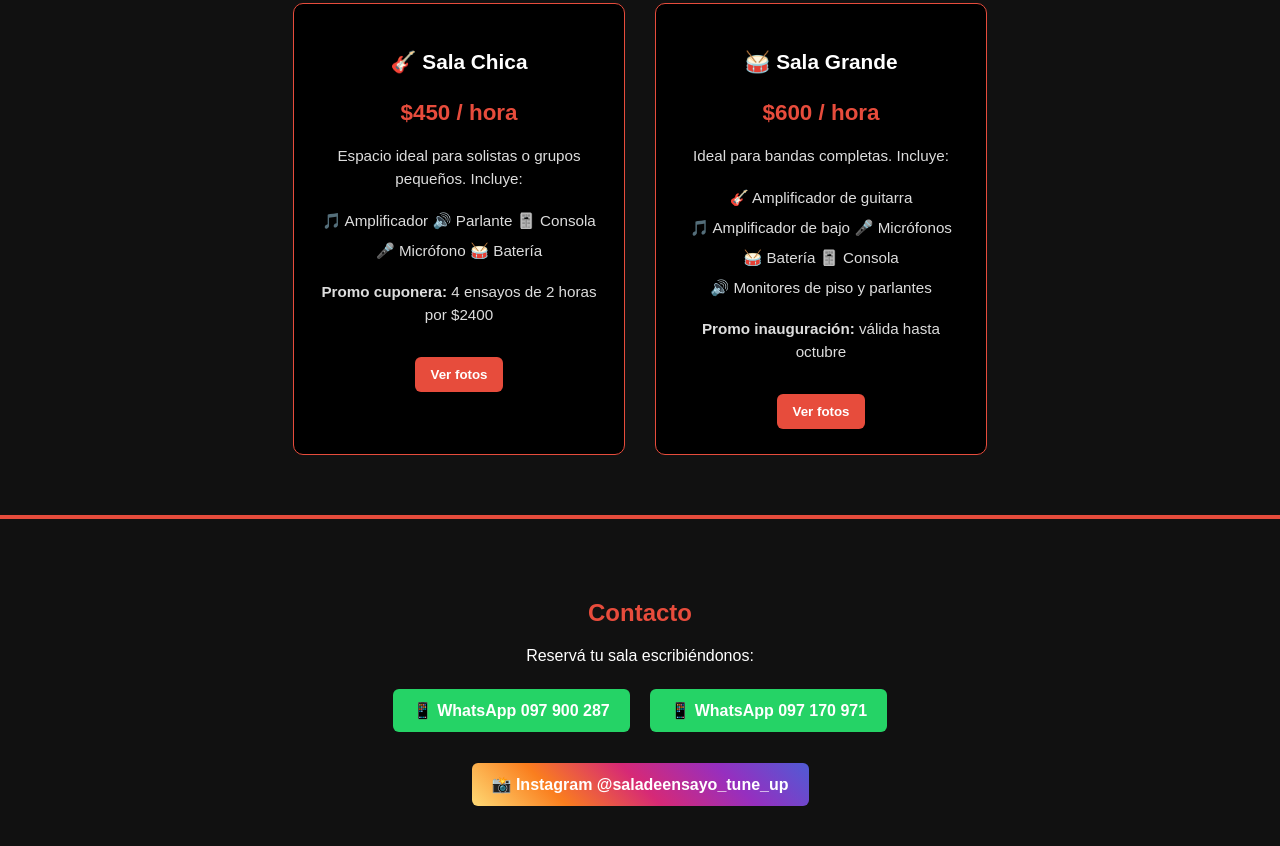
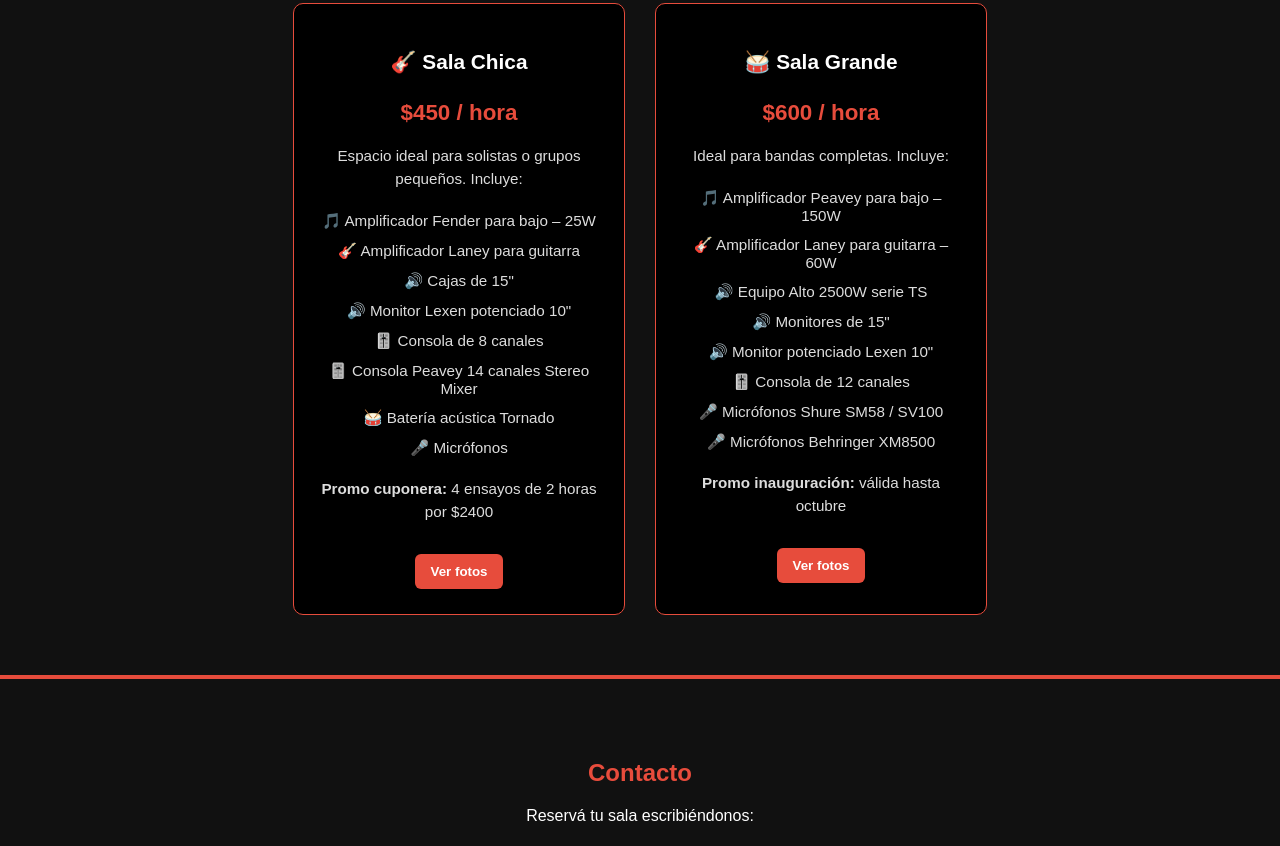
Before and after one commit to valenojeda/tuneup, a plain HTML site: page index.html in a window 1280 px wide. Shown: the part 1552-2398 px from the top of the page. Drawn offline with Linux system fonts and the light colour scheme.

Commit message:
horarios y salas

```diff
--- a/index.html
+++ b/index.html
@@ -11,16 +11,16 @@
  <!-- Navbar -->
 <nav class="navbar">
   <div class="logo tuneup">TUNE UP</div>
-  <button class="menu-toggle">☰</button> <!-- Botón hamburguesa -->
+  <button class="menu-toggle">☰</button>
   <ul class="menu">
     <li><a href="#bienvenida">Inicio</a></li>
     <li><a href="#precios">Precios</a></li>
     <li><a href="#contacto">Contacto</a></li>
     <li><a href="#videos" onclick="mostrarVideos()">Videos</a></li>
     <li><a href="#direccion">Cómo llegar</a></li>
+ <li class="horarios">⏰Lunes a sábado 10 a 22</li>
   </ul>
 </nav>
-
 
   <!-- Portada -->
   <header class="hero">
@@ -51,11 +51,14 @@
       <p class="precio">$450 / hora</p>
       <p>Espacio ideal para solistas o grupos pequeños. Incluye:</p>
       <ul>
-        <li>🎵 Amplificador</li>
-        <li>🔊 Parlante</li>
-        <li>🎚️ Consola</li>
-        <li>🎤 Micrófono</li>
-        <li>🥁 Batería</li>
+        <li>🎵 Amplificador Fender para bajo – 25W</li>
+        <li>🎸 Amplificador Laney para guitarra</li>
+        <li>🔊 Cajas de 15"</li>
+        <li>🔊 Monitor Lexen potenciado 10"</li>
+        <li>🎚️ Consola de 8 canales</li>
+        <li>🎚️ Consola Peavey 14 canales Stereo Mixer</li>
+        <li>🥁 Batería acústica Tornado</li>
+        <li>🎤 Micrófonos</li>
       </ul>
       <p><strong>Promo cuponera:</strong> 4 ensayos de 2 horas por $2400</p>
       <button onclick="mostrarSala('chica')">Ver fotos</button>
@@ -67,12 +70,14 @@
       <p class="precio">$600 / hora</p>
       <p>Ideal para bandas completas. Incluye:</p>
       <ul>
-        <li>🎸 Amplificador de guitarra</li>
-        <li>🎵 Amplificador de bajo</li>
-        <li>🎤 Micrófonos</li>
-      <li>🥁 Batería</li>
-        <li>🎚️ Consola</li>
-        <li>🔊 Monitores de piso y parlantes</li>
+        <li>🎵 Amplificador Peavey para bajo – 150W</li>
+        <li>🎸 Amplificador Laney para guitarra – 60W</li>
+        <li>🔊 Equipo Alto 2500W serie TS</li>
+        <li>🔊 Monitores de 15"</li>
+        <li>🔊 Monitor potenciado Lexen 10"</li>
+        <li>🎚️ Consola de 12 canales</li>
+        <li>🎤 Micrófonos Shure SM58 / SV100</li>
+        <li>🎤 Micrófonos Behringer XM8500</li>
       </ul>
       <p><strong>Promo inauguración:</strong> válida hasta octubre</p>
       <button onclick="mostrarSala('grande')">Ver fotos</button>
@@ -130,7 +135,6 @@
   <button onclick="volverAtras()">⬅ Volver</button>
 </section>
 
-
   <!-- Lightbox -->
   <div id="lightbox" class="lightbox">
     <span class="close">&times;</span>
@@ -154,8 +158,6 @@
     <button onclick="volverVideos()">⬅ Volver</button>
   </div>
 </section>
-
-
 
   <!-- Contacto -->
   <section id="contacto">
@@ -183,16 +185,15 @@
 
 <!-- Estacionamiento -->
 <section id="estacionamiento">
-  <h2>Estacionamiento</h2>
+  <h2>🚗 Estacionamiento</h2>
   <p>Contamos con espacio para estacionar, para que vengas con comodidad y sin preocupaciones.</p>
 </section>
 
+<!-- Footer -->
+<footer>
+  <p>© 2026 TUNE UP - Sala de Ensayo</p>
+</footer>
 
-  <!-- Footer -->
-  <footer>
-    <p>© 2026 TUNE UP - Sala de Ensayo</p>
-  </footer>
-
-  <script src="script.js"></script>
+<script src="script.js"></script>
 </body>
 </html>
```
